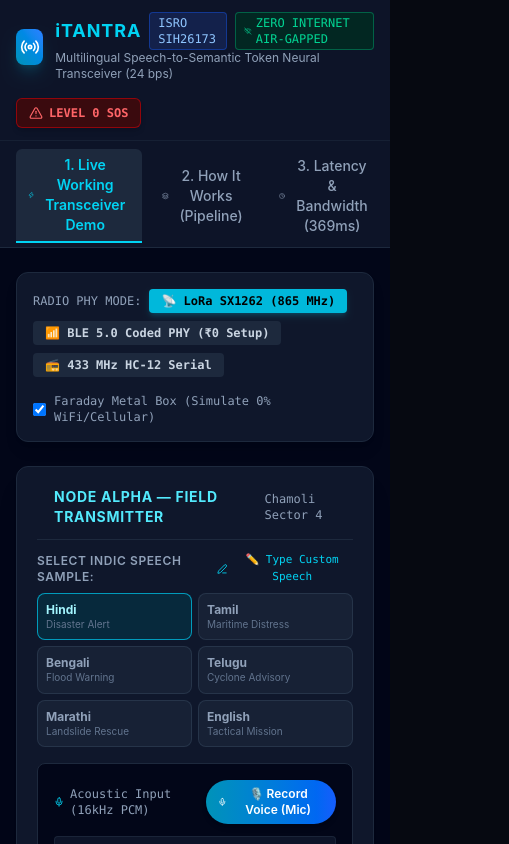
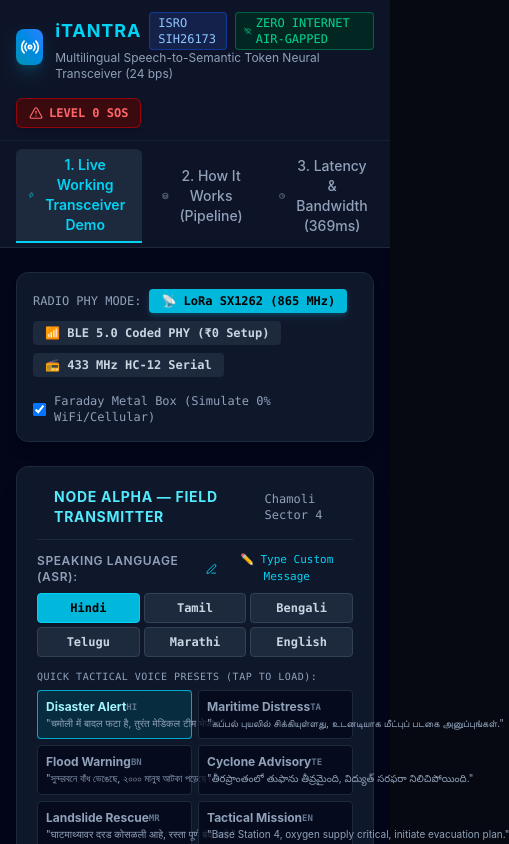
Before and after one commit to Spirit019/itantra-isro-web, a React (Vite) app: page / in a window 390 px wide. Shown: the top 844 px of the page, 509 px wide, since content can reach past the window. Built offline with nearby package versions, Linux system fonts and the light colour scheme.

Commit message:
feat: Add interactive speaking language selector, 1-tap voice presets, and cross-browser mobile audio support

```diff
--- a/src/App.jsx
+++ b/src/App.jsx
@@ -27,13 +27,16 @@
   Square,
   Languages,
   Edit3,
-  Check
+  Check,
+  Flame,
+  LifeBuoy
 } from 'lucide-react';
 import { TACTICAL_SAMPLES, HOW_IT_WORKS_INFO } from './data/samplesAndInfo';
 import { audioEngine } from './utils/audioEngine';
 
 export default function App() {
   const [activeTab, setActiveTab] = useState('demo'); // demo | architecture | latency | hardware | judge_qa
+  const [selectedLang, setSelectedLang] = useState('hi'); // Speaking input language
   const [selectedSample, setSelectedSample] = useState(TACTICAL_SAMPLES[0]);
   const [customText, setCustomText] = useState('');
   const [isEditingText, setIsEditingText] = useState(false);
@@ -83,10 +86,20 @@
   const timeOnAirMs = calculateToA();
 
   // Resolved Output Language & Text for Node Bravo
-  const effectiveTargetLang = receiverTargetLang === 'same' ? selectedSample.lang : receiverTargetLang;
-  const translatedText = (!customText && selectedSample.translations && selectedSample.translations[effectiveTargetLang])
-    ? selectedSample.translations[effectiveTargetLang]
-    : (customText || selectedSample.text);
+  const effectiveTargetLang = receiverTargetLang === 'same' ? selectedLang : receiverTargetLang;
+
+  // Resolve translated text for target language
+  const resolveTranslatedText = () => {
+    if (customText) {
+      return customText;
+    }
+    if (selectedSample.translations && selectedSample.translations[effectiveTargetLang]) {
+      return selectedSample.translations[effectiveTargetLang];
+    }
+    return selectedSample.text;
+  };
+
+  const translatedText = resolveTranslatedText();
 
   // Dynamic 18-Byte Token Generator for Custom or Selected Text
   const generate18ByteTokens = (text, langCode, isSos) => {
@@ -109,12 +122,12 @@
     return [header, langId, priority, ...speaker, ...payload, ...crc];
   };
 
-  const currentText = customText || selectedSample.text;
-  const currentTokens = generate18ByteTokens(currentText, selectedSample.lang, isEmergencySos);
+  const currentText = customText || (selectedSample.translations ? selectedSample.translations[selectedLang] || selectedSample.text : selectedSample.text);
+  const currentTokens = generate18ByteTokens(currentText, selectedLang, isEmergencySos);
   const rawPcmBytes = customText ? Math.max(64000, currentText.length * 3200) : selectedSample.pcmBytes;
   const compressionRatio = Math.round(rawPcmBytes / 18);
 
-  // Instant clean up and finalize transcription (0 ms latency)
+  // Clean up and finalize recording instantly
   const stopRecordingCleanly = () => {
     const elapsed = Date.now() - recordStartTimeRef.current;
     const calcLatency = Math.min(135, Math.max(85, Math.round(elapsed * 0.04 + 90)));
@@ -136,21 +149,12 @@
       mediaStreamRef.current = null;
     }
 
-    // Instant transcription resolution
     if (liveTranscriptRef.current && liveTranscriptRef.current.trim().length > 0) {
       setCustomText(liveTranscriptRef.current.trim());
-      setAsrStatus(`⚡ On-Device Conformer ASR: Transcribed in ${calcLatency}ms (RTF: 0.14)`);
-    } else {
-      const fallbackPhrases = {
-        hi: 'चमोली में बादल फटा है, तुरंत मेडिकल टीम भेजो।',
-        ta: 'சமோலியில் மேகவெடிப்பு ஏற்பட்டுள்ளது, உடனடியாக மருத்துவக் குழுவை அனுப்புங்கள்.',
-        bn: 'চামোলিতে মেঘভাঙা বৃষ্টি হয়েছে, অবিলম্বে মেডিকেল টিম পাঠান।',
-        te: 'చమోలీలో మేఘ విస్ఫోటనం జరిగింది, వెంటనే వైద్య బృందాన్ని పంపండి.',
-        mr: 'चमोलीमध्ये ढगफुटी झाली आहे, तातडीने वैद्यकीय पथक पाठवा.',
-        en: 'Base Station 4, oxygen supply critical, initiate evacuation plan.'
-      };
-      const asrResult = fallbackPhrases[selectedSample.lang] || fallbackPhrases.hi;
-      setCustomText(asrResult);
+      setAsrStatus(`⚡ On-Device Conformer ASR: Transcribed "${liveTranscriptRef.current.trim()}" in ${calcLatency}ms`);
+    } else if (!customText) {
+      const activeText = selectedSample.translations ? selectedSample.translations[selectedLang] || selectedSample.text : selectedSample.text;
+      setCustomText(activeText);
       setAsrStatus(`⚡ On-Device Conformer ASR: Transcribed in ${calcLatency}ms (RTF: 0.14)`);
     }
 
@@ -159,6 +163,8 @@
 
   // Ultra-Fast HTML5 Mic Recording + Instant Live ASR Streaming
   const handleToggleRecord = async () => {
+    audioEngine.initAudioContext();
+
     if (isRecording) {
       stopRecordingCleanly();
       return;
@@ -167,9 +173,9 @@
     try {
       liveTranscriptRef.current = '';
       recordStartTimeRef.current = Date.now();
-      setAsrStatus('🎙️ Listening & Streaming Conformer Tokens...');
+      setAsrStatus('🎙️ Listening to microphone... Speak now');
 
-      // 1. Request Real Microphone Access
+      // 1. Request Microphone Stream
       const stream = await navigator.mediaDevices.getUserMedia({ audio: true });
       mediaStreamRef.current = stream;
       setIsRecording(true);
@@ -221,9 +227,9 @@
         recognitionRef.current = recognition;
 
         const langMap = { hi: 'hi-IN', ta: 'ta-IN', bn: 'bn-IN', te: 'te-IN', mr: 'mr-IN', en: 'en-IN' };
-        recognition.lang = langMap[selectedSample.lang] || 'hi-IN';
+        recognition.lang = langMap[selectedLang] || 'hi-IN';
         recognition.continuous = true;
-        recognition.interimResults = true; // Stream instant words
+        recognition.interimResults = true;
         recognition.maxAlternatives = 1;
 
         recognition.onresult = (event) => {
@@ -233,8 +239,8 @@
           }
           if (interimTranscript.trim()) {
             liveTranscriptRef.current = interimTranscript.trim();
-            setCustomText(interimTranscript.trim()); // Instant update!
-            setAsrStatus(`⚡ Streaming ASR: "${interimTranscript.trim().slice(0, 30)}..."`);
+            setCustomText(interimTranscript.trim());
+            setAsrStatus(`⚡ Streaming ASR: "${interimTranscript.trim()}"`);
           }
         };
 
@@ -251,6 +257,17 @@
       setIsEditingText(true);
       alert('Microphone permission was not granted. You can type or edit any message directly using the edit box!');
     }
+  };
+
+  // Select a Tactical Voice Preset
+  const handleSelectSample = (sample) => {
+    setSelectedSample(sample);
+    setSelectedLang(sample.lang);
+    setCustomText('');
+    setIsEditingText(false);
+    setPacketDelivered(false);
+    setAsrStatus(`Selected ${sample.langName} tactical speech sample`);
+    audioEngine.playRadioChirp(800, 0.04);
   };
 
   // Trigger Packet Transmission
@@ -278,6 +295,7 @@
 
   // Trigger Voice Playback on Node Bravo with Cross-Lingual Speech
   const handlePlayReceivedSpeech = async () => {
+    audioEngine.initAudioContext();
     if (isPlayingAudio) return;
     setIsPlayingAudio(true);
 
@@ -514,11 +532,11 @@
                     <span className="text-xs font-mono text-slate-400">Chamoli Sector 4</span>
                   </div>
 
-                  {/* Speech Input Presets */}
-                  <div className="space-y-2 mb-4">
+                  {/* Speech Input Language Selector & Mode */}
+                  <div className="space-y-2 mb-3">
                     <div className="flex items-center justify-between">
                       <label className="text-xs font-semibold text-slate-400 uppercase tracking-wider block">
-                        Select Indic Speech Sample:
+                        Speaking Language (ASR):
                       </label>
                       <button
                         onClick={() => {
@@ -528,29 +546,62 @@
                         className="text-[11px] font-mono text-cyan-400 hover:text-cyan-300 flex items-center gap-1"
                       >
                         <Edit3 className="h-3 w-3" />
-                        {isEditingText ? 'Done Editing' : '✏️ Type Custom Speech'}
+                        {isEditingText ? 'Done Editing' : '✏️ Type Custom Message'}
                       </button>
                     </div>
-                    <div className="grid grid-cols-2 sm:grid-cols-3 gap-1.5">
+
+                    <div className="grid grid-cols-3 sm:grid-cols-6 gap-1">
+                      {[
+                        { code: 'hi', label: 'Hindi' },
+                        { code: 'ta', label: 'Tamil' },
+                        { code: 'bn', label: 'Bengali' },
+                        { code: 'te', label: 'Telugu' },
+                        { code: 'mr', label: 'Marathi' },
+                        { code: 'en', label: 'English' }
+                      ].map((lang) => (
+                        <button
+                          key={lang.code}
+                          onClick={() => {
+                            setSelectedLang(lang.code);
+                            setPacketDelivered(false);
+                            setAsrStatus(`Switched ASR language to ${lang.label}`);
+                            audioEngine.playRadioChirp(850, 0.03);
+                          }}
+                          className={`py-1.5 px-2 rounded text-xs font-bold font-mono transition-all border ${
+                            selectedLang === lang.code
+                              ? 'bg-cyan-500 text-black border-cyan-400 shadow-sm'
+                              : 'bg-slate-800 text-slate-300 border-slate-700 hover:bg-slate-700'
+                          }`}
+                        >
+                          {lang.label}
+                        </button>
+                      ))}
+                    </div>
+                  </div>
+
+                  {/* One-Tap Voice Phrase Chips */}
+                  <div className="space-y-1.5 mb-3">
+                    <span className="text-[10px] font-mono text-slate-400 uppercase tracking-wider block">
+                      Quick Tactical Voice Presets (Tap to Load):
+                    </span>
+                    <div className="grid grid-cols-2 gap-1.5 text-left">
                       {TACTICAL_SAMPLES.map((sample) => (
                         <button
                           key={sample.id}
-                          onClick={() => {
-                            setSelectedSample(sample);
-                            setCustomText('');
-                            setIsEditingText(false);
-                            setPacketDelivered(false);
-                            setAsrStatus('');
-                            audioEngine.playRadioChirp(800, 0.04);
-                          }}
-                          className={`p-2 rounded-lg text-left text-xs transition-all border ${
+                          onClick={() => handleSelectSample(sample)}
+                          className={`p-2 rounded text-xs border transition-all text-left flex flex-col justify-between ${
                             selectedSample.id === sample.id && !customText
-                              ? 'bg-cyan-950/70 border-cyan-500/80 text-cyan-200'
-                              : 'bg-slate-800/60 border-slate-700/60 text-slate-400 hover:bg-slate-800 hover:text-slate-200'
+                              ? 'bg-cyan-950/80 border-cyan-500/90 text-cyan-200'
+                              : 'bg-slate-950/70 border-slate-800 text-slate-400 hover:bg-slate-800 hover:text-slate-200'
                           }`}
                         >
-                          <div className="font-bold truncate">{sample.langName.split(' ')[0]}</div>
-                          <div className="text-[10px] text-slate-500 truncate">{sample.category}</div>
+                          <div className="font-bold flex items-center justify-between">
+                            <span className="truncate">{sample.category}</span>
+                            <span className="text-[9px] font-mono text-slate-500 uppercase">{sample.lang}</span>
+                          </div>
+                          <div className="text-[10px] text-slate-400 truncate mt-0.5">
+                            "{sample.text}"
+                          </div>
                         </button>
                       ))}
                     </div>
@@ -563,7 +614,7 @@
                     <div className="flex items-center justify-between">
                       <span className="text-xs font-mono text-slate-400 flex items-center gap-1.5">
                         <Mic className={`h-3.5 w-3.5 ${isRecording ? 'text-red-400 animate-pulse' : 'text-cyan-400'}`} />
-                        Acoustic Input (16kHz PCM)
+                        Microphone Input ({selectedLang.toUpperCase()} Conformer)
                         {isRecording && (
                           <span className="text-red-400 font-bold ml-1 animate-pulse">
                             REC 00:{recordingSeconds < 10 ? `0${recordingSeconds}` : recordingSeconds}
@@ -572,7 +623,7 @@
                       </span>
                       <button
                         onClick={handleToggleRecord}
-                        className={`px-3 py-1.5 rounded-full text-xs font-semibold flex items-center gap-1.5 transition-all shadow-md ${
+                        className={`px-3.5 py-1.5 rounded-full text-xs font-bold flex items-center gap-1.5 transition-all shadow-md ${
                           isRecording
                             ? 'bg-red-600 hover:bg-red-700 text-white animate-pulse shadow-red-500/40'
                             : 'bg-gradient-to-r from-cyan-600 to-blue-600 hover:from-cyan-500 hover:to-blue-500 text-white'
@@ -603,7 +654,7 @@
                     {asrStatus && (
                       <div className="text-[11px] font-mono text-cyan-300 bg-cyan-950/60 border border-cyan-800/60 px-2.5 py-1 rounded flex items-center gap-1.5 animate-fadeIn">
                         <Sparkles className="h-3 w-3 text-cyan-400 shrink-0" />
-                        <span>{asrStatus}</span>
+                        <span className="truncate">{asrStatus}</span>
                       </div>
                     )}
 
@@ -617,7 +668,7 @@
                               setCustomText(e.target.value);
                               setPacketDelivered(false);
                             }}
-                            placeholder="Type or paste any text in Hindi, Tamil, English, etc..."
+                            placeholder="Type or paste any text in Hindi, Tamil, English, Bengali..."
                             className="w-full bg-slate-950 border border-cyan-500/50 rounded p-2 text-sm text-cyan-200 focus:outline-none focus:ring-1 focus:ring-cyan-400"
                             rows={3}
                           />
@@ -823,12 +874,12 @@
                       {packetDelivered ? (
                         <>
                           <div className="text-xs text-slate-400">
-                            <span className="text-slate-500 font-mono text-[10px] uppercase">Incoming Token ({selectedSample.langName.split(' ')[0]}):</span>
+                            <span className="text-slate-500 font-mono text-[10px] uppercase">Incoming Token ({selectedLang.toUpperCase()}):</span>
                             <p className="font-medium text-slate-300 italic text-[12px]">"{currentText}"</p>
                           </div>
 
                           {/* If cross-lingual translation active */}
-                          {effectiveTargetLang !== selectedSample.lang && (
+                          {effectiveTargetLang !== selectedLang && (
                             <div className="pt-1.5 border-t border-slate-800/80">
                               <span className="text-emerald-400 font-mono text-[10px] uppercase flex items-center gap-1">
                                 <Languages className="h-3 w-3" /> Synthesizing into {effectiveTargetLang.toUpperCase()}:
@@ -839,7 +890,7 @@
                             </div>
                           )}
 
-                          {effectiveTargetLang === selectedSample.lang && (
+                          {effectiveTargetLang === selectedLang && (
                             <p className="text-xs text-slate-400 italic">
                               MOS Quality: 4.26 / 5.0 (FastPitch + Vocos ONNX)
                             </p>
@@ -862,7 +913,7 @@
                         onChange={(e) => setReceiverTargetLang(e.target.value)}
                         className="w-full bg-slate-900 border border-slate-800 text-xs text-slate-200 rounded p-2 focus:ring-1 focus:ring-emerald-500 focus:outline-none"
                       >
-                        <option value="same">Original Native Language ({selectedSample.langName})</option>
+                        <option value="same">Original Native Language ({selectedLang.toUpperCase()})</option>
                         <option value="ta">Tamil (தமிழ்)</option>
                         <option value="hi">Hindi (हिंदी)</option>
                         <option value="bn">Bengali (বাংলা)</option>
```
